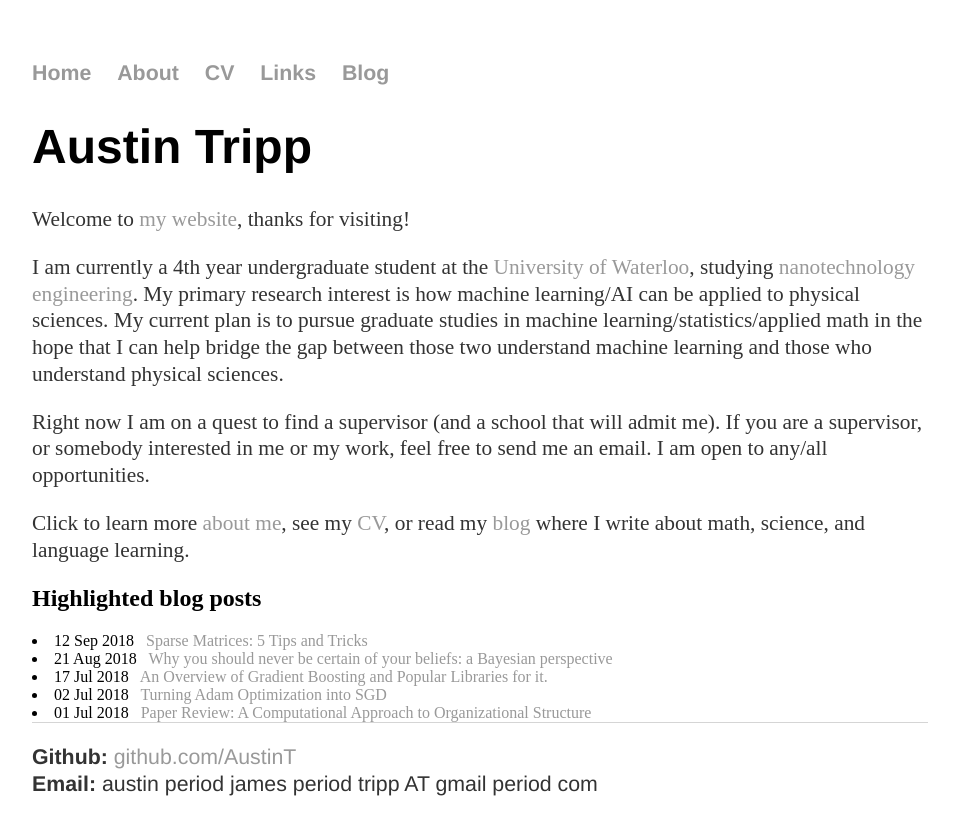
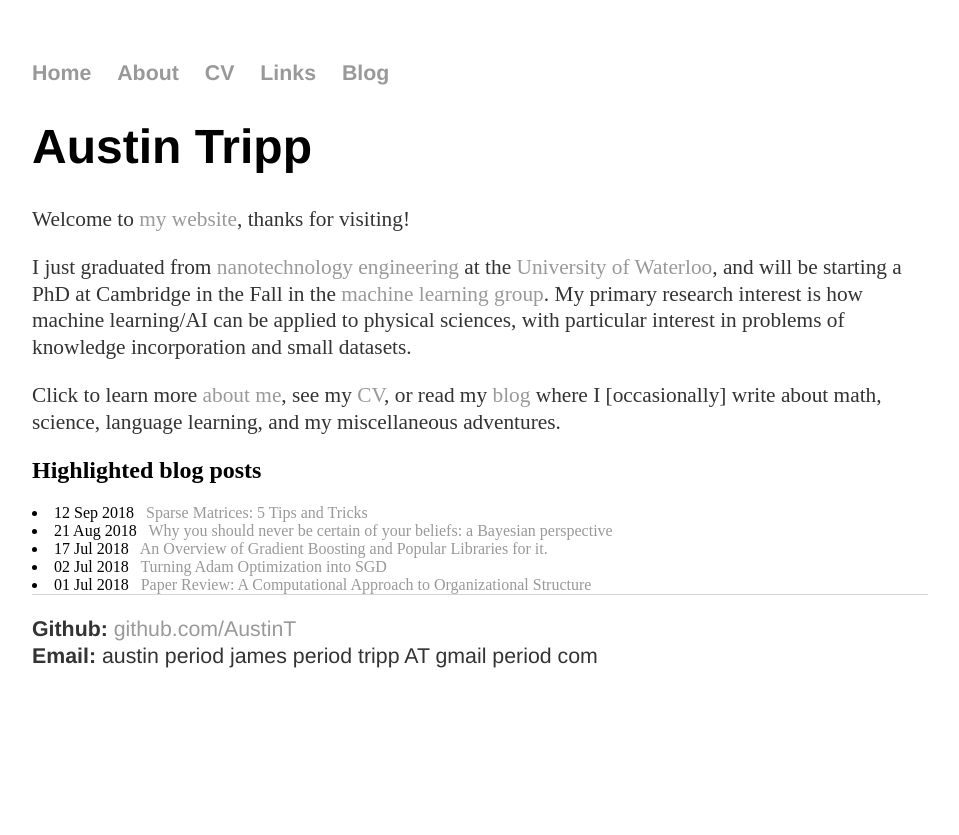
Before and after one commit to AustinT/AustinT.github.io, a Jekyll site: the page built from index.md, in a window 1280 px wide. Shown: the top 835 px of the page, without its empty margins (160-1119 px from the left). Built offline with Jekyll 4.4.1, drawn with Linux system fonts in a browser that asks for light colours.

```diff
--- a/index.md
+++ b/index.md
@@ -5,18 +5,15 @@ title: Austin Tripp
 # Austin Tripp
 Welcome to [my website](/), thanks for visiting!
 
-I am currently a 4th year undergraduate student at the [University of Waterloo](https://uwaterloo.ca/),
-studying [nanotechnology engineering](https://uwaterloo.ca/nanotechnology/).
-My primary research interest is how machine learning/AI can be applied to physical sciences.
-My current plan is to pursue graduate studies in machine learning/statistics/applied math in the hope that I can help
-bridge the gap between those two understand machine learning and those who understand physical sciences.
-
-Right now I am on a quest to find a supervisor (and a school that will admit me).
-If you are a supervisor, or somebody interested in me or my work, feel free to send me an email.
-I am open to any/all opportunities.
+I just graduated from [nanotechnology engineering](https://uwaterloo.ca/nanotechnology/) at the
+[University of Waterloo](https://uwaterloo.ca/), and will be starting a PhD at Cambridge in the Fall
+in the [machine learning group](http://mlg.eng.cam.ac.uk/?page_id=659).
+My primary research interest is how machine learning/AI can be applied to physical sciences,
+with particular interest in problems of knowledge incorporation and small datasets.
 
 Click to learn more [about me](/about), see my [CV](/cv),
-or read my [blog](/blog) where I write about math, science, and language learning.
+or read my [blog](/blog) where I [occasionally] write about math, science, language learning,
+and my miscellaneous adventures.
 
 ## Highlighted blog posts
 {% for post in site.categories.frontpage %}
--- a/website_todo_list.txt
+++ /dev/null
@@ -1,5 +0,0 @@
-Website for blog categories: https://blog.webjeda.com/jekyll-categories/
-
-Add small post previews to posts page
-
-Maybe update your look to be like his: http://hongleixie.github.io/index.html
```
Also changed, not shown: cv/index.md (+1 -1 lines), links/index.md (+5 -0 lines), 4 other files.
